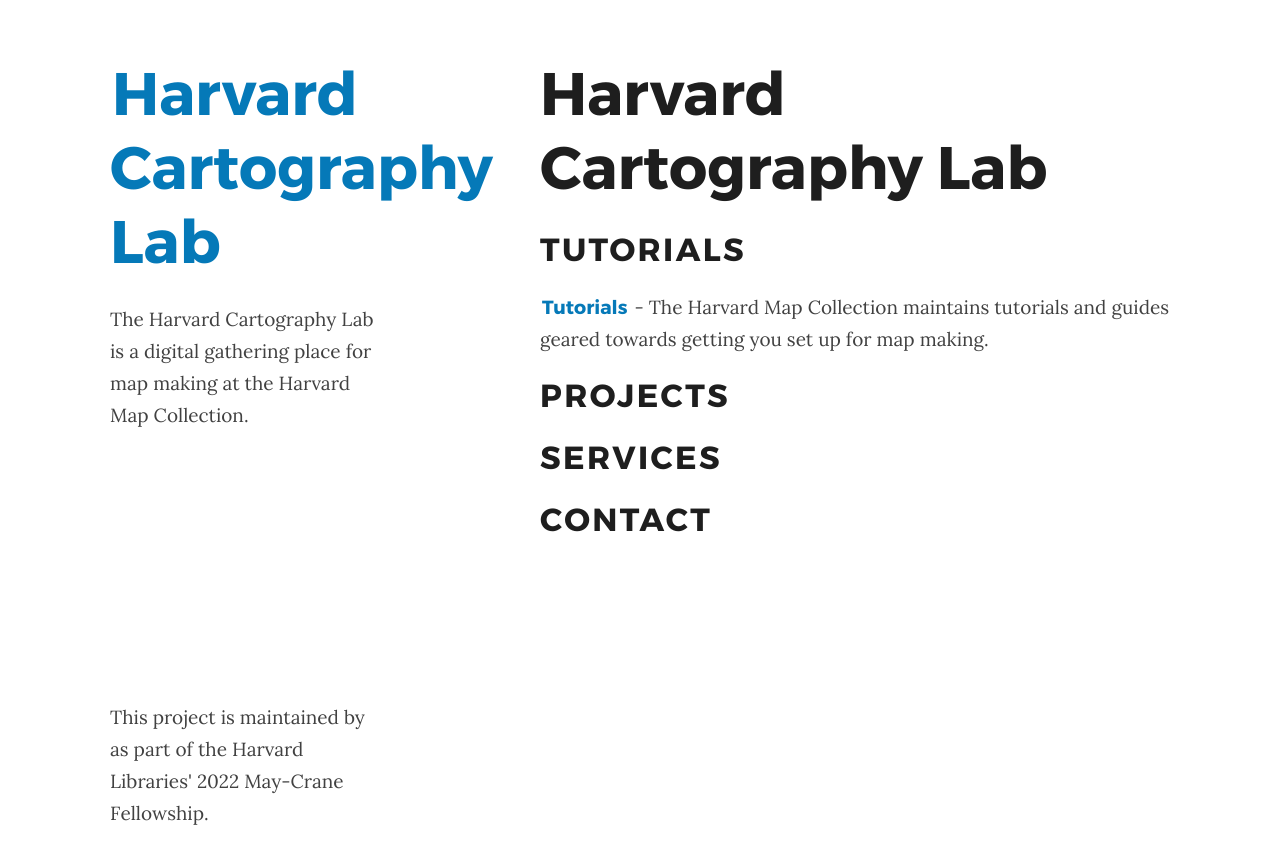
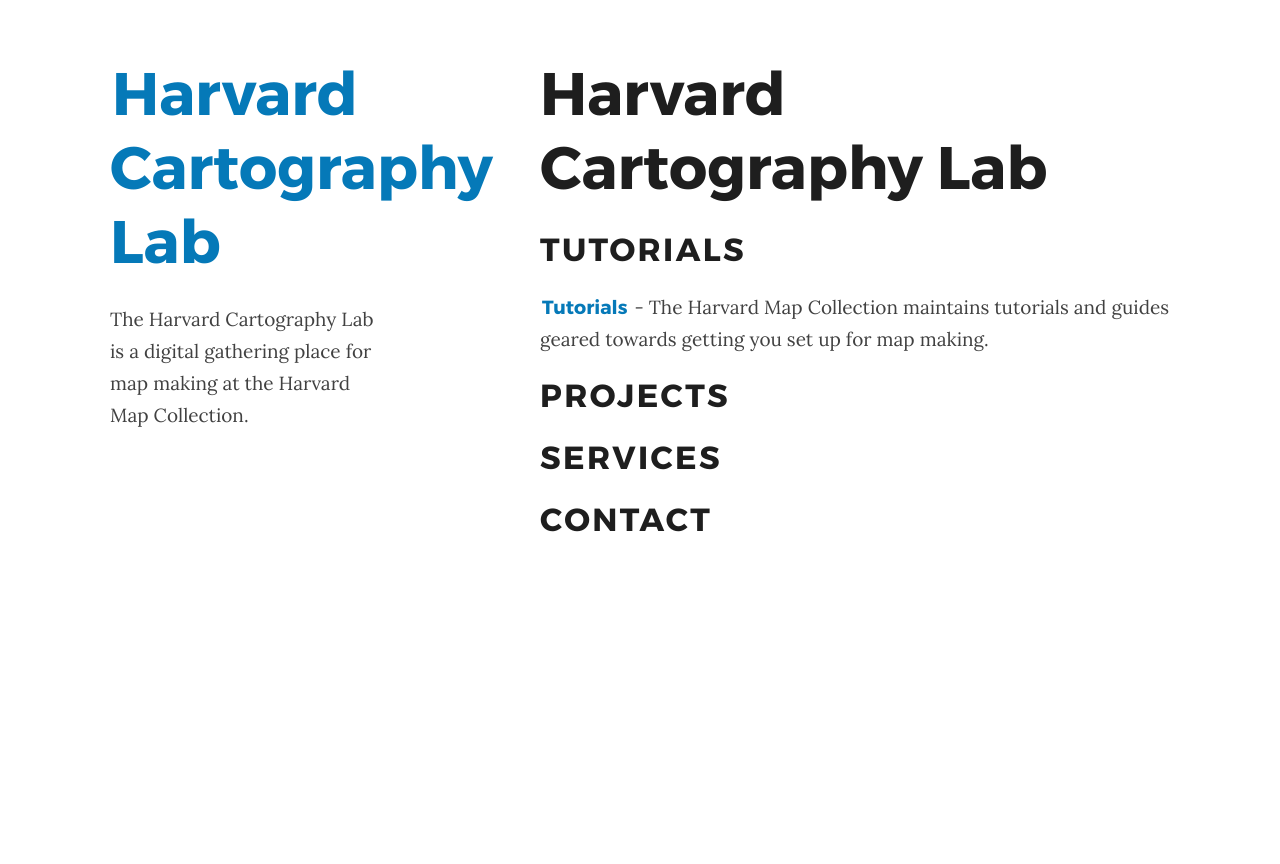
Before and after one commit to HarvardMapCollection/harvardmapcollection.github.io, a Jekyll site: the page built from index.md, in a window 1280 px wide. Shown: the top 864 px of the page. Built offline with Jekyll 4.4.1, drawn with Linux system fonts in a browser that asks for light colours.

Commit message:
Update default.html

```diff
--- a/_layouts/default.html
+++ b/_layouts/default.html
@@ -44,9 +44,6 @@
       {{ content }}
 
       </section>
-      <footer>
-        <p>This project is maintained by <a href="https://harvardmapcollection.github.io/">{{ site.github.owner_name }}</a> as part of the Harvard Libraries' 2022 May-Crane Fellowship.</p>
-      </footer>
     </div>
     <script src="{{ "/assets/js/scale.fix.js" | relative_url }}"></script>
   </body>
```
